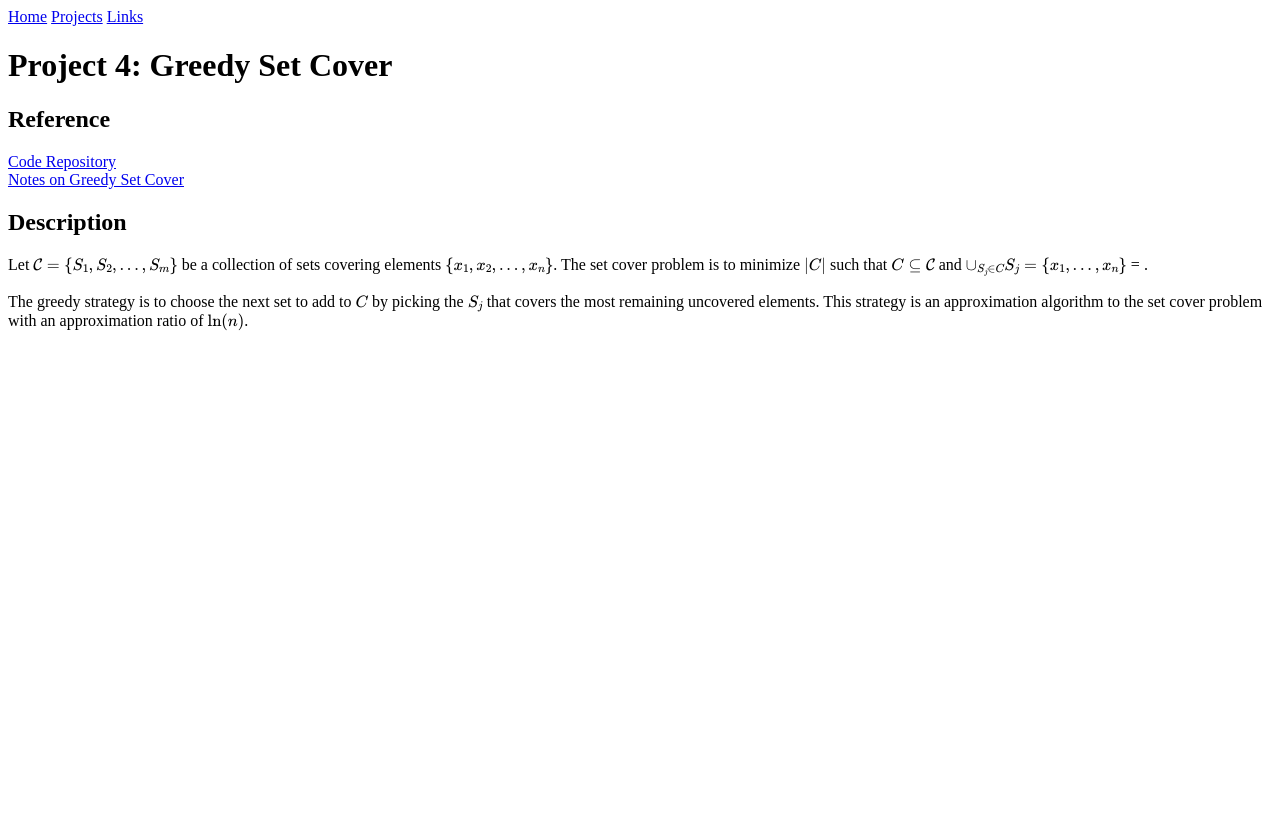
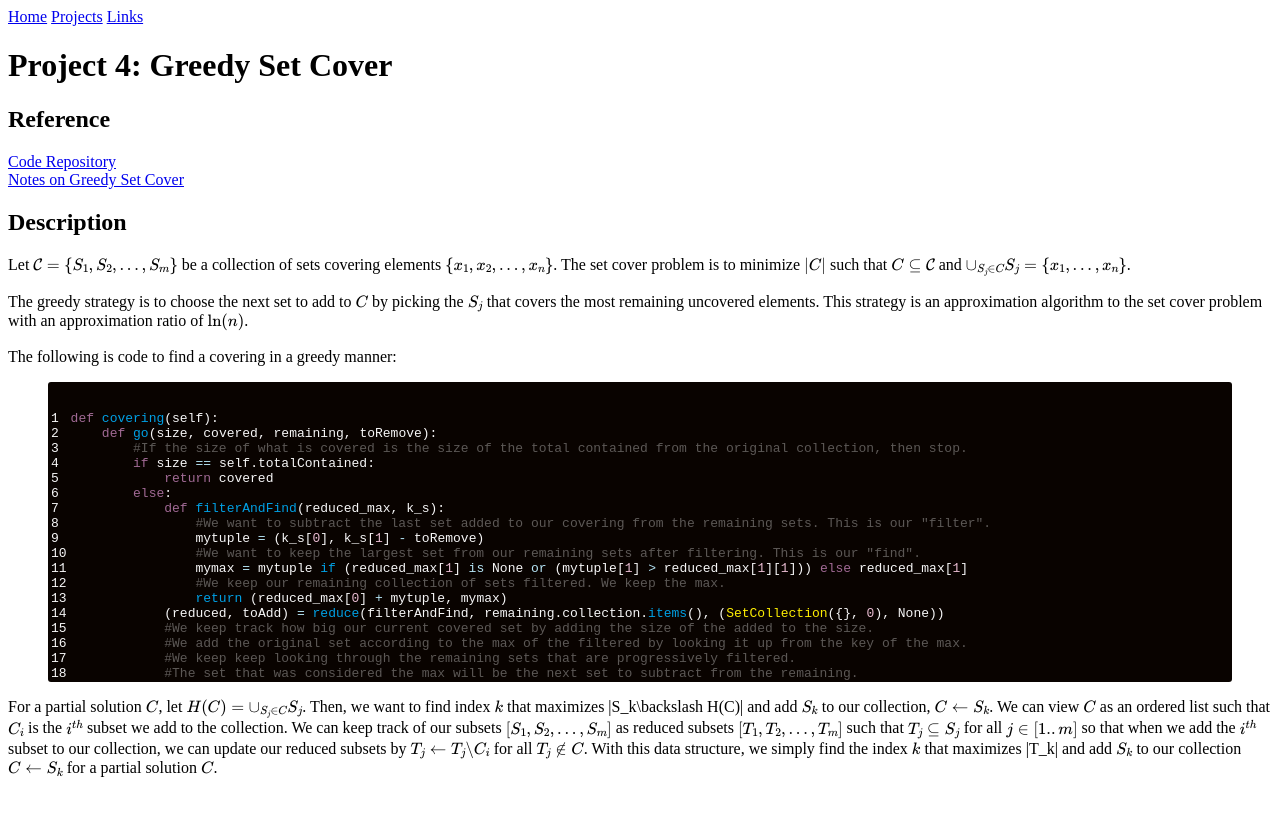
Before and after one commit to CategorIAN/categorian.github.io, a Jekyll site: the page built from projects/msu/csci_532/greedy_set_cover.md, in a window 1280 px wide. Shown: the top 816 px of the page. Built offline with Jekyll 4.4.1, drawn with Linux system fonts in a browser that asks for light colours; formulas are drawn with MathJax 3.

Commit message:
Update greedy_set_cover.md

```diff
--- a/projects/msu/csci_532/greedy_set_cover.md
+++ b/projects/msu/csci_532/greedy_set_cover.md
@@ -11,9 +11,39 @@ layout: default
 
 <h2>Description</h2>
 <p>
-Let \(\mathcal{C} = \{S_1, S_2, ..., S_m\}\) be a collection of sets covering elements \(\{x_1, x_2, ..., x_n\}\). The set cover problem is to minimize \(|C|\) such that \(C\subseteq \mathcal{C}\) and \(\cup_{S_j \in C} S_j = \{x_1, ..., x_n\}\) = .
+Let \(\mathcal{C} = \{S_1, S_2, ..., S_m\}\) be a collection of sets covering elements \(\{x_1, x_2, ..., x_n\}\). The set cover problem is to minimize \(|C|\) such that \(C\subseteq \mathcal{C}\) and \(\cup_{S_j \in C} S_j = \{x_1, ..., x_n\}\).
 </p>
 
 <p>
 The greedy strategy is to choose the next set to add to \(C\) by picking the \(S_j\) that covers the most remaining uncovered elements. This strategy is an approximation algorithm to the set cover problem with an approximation ratio of \(\ln(n)\).
 </p>
+
+<p>
+The following is code to find a covering in a greedy manner:
+{%highlight python linenos%}
+def covering(self):
+    def go(size, covered, remaining, toRemove):
+        #If the size of what is covered is the size of the total contained from the original collection, then stop.
+        if size == self.totalContained:
+            return covered
+        else:
+            def filterAndFind(reduced_max, k_s):
+                #We want to subtract the last set added to our covering from the remaining sets. This is our "filter".
+                mytuple = (k_s[0], k_s[1] - toRemove)
+                #We want to keep the largest set from our remaining sets after filtering. This is our "find".
+                mymax = mytuple if (reduced_max[1] is None or (mytuple[1] > reduced_max[1][1])) else reduced_max[1]
+                #We keep our remaining collection of sets filtered. We keep the max.
+                return (reduced_max[0] + mytuple, mymax)
+            (reduced, toAdd) = reduce(filterAndFind, remaining.collection.items(), (SetCollection({}, 0), None))
+            #We keep track how big our current covered set by adding the size of the added to the size.
+            #We add the original set according to the max of the filtered by looking it up from the key of the max.
+            #We keep keep looking through the remaining sets that are progressively filtered.
+            #The set that was considered the max will be the next set to subtract from the remaining.
+            return go(size + len(toAdd[1]), covered + (toAdd[0], self[toAdd[0]]), reduced, toAdd[1])
+    return go(0, SetCollection({}, 0), SetCollection(self.collection, self.n), MySet(set()))
+{%endhighlight%}
+</p>
+
+<p>
+For a partial solution \(C\), let \(H(C) = \cup_{S_j \in C} S_j\). Then, we want to find index \(k\) that maximizes |S_k\backslash H(C)| and add \(S_k\) to our collection, \(C \leftarrow S_k\). We can view \(C\) as an ordered list such that \(C_i\) is the \(i^{th}\) subset we add to the collection. We can keep track of our subsets \([S_1, S_2, ..., S_m]\) as reduced subsets \([T_1, T_2, ..., T_m]\) such that \(T_j \subseteq S_j\) for all \(j\in [1..m]\) so that when we add the \(i^{th}\) subset to our collection, we can update our reduced subsets by \(T_j \leftarrow T_j\backslash C_i\) for all \(T_j \notin C\). With this data structure, we simply find the index \(k\) that maximizes |T_k| and add \(S_k\) to our collection \(C \leftarrow S_k\) for a partial solution \(C\).
+</p>
```
